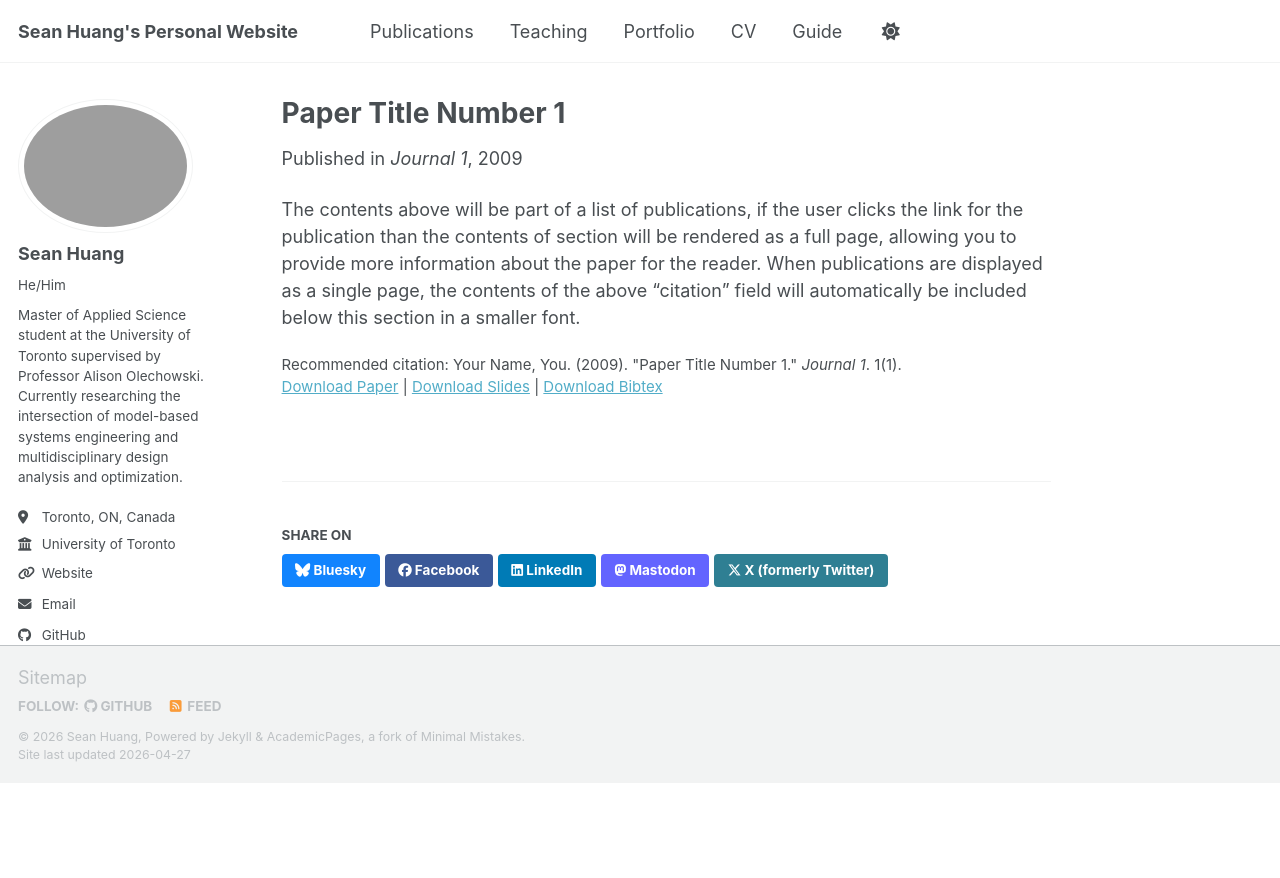
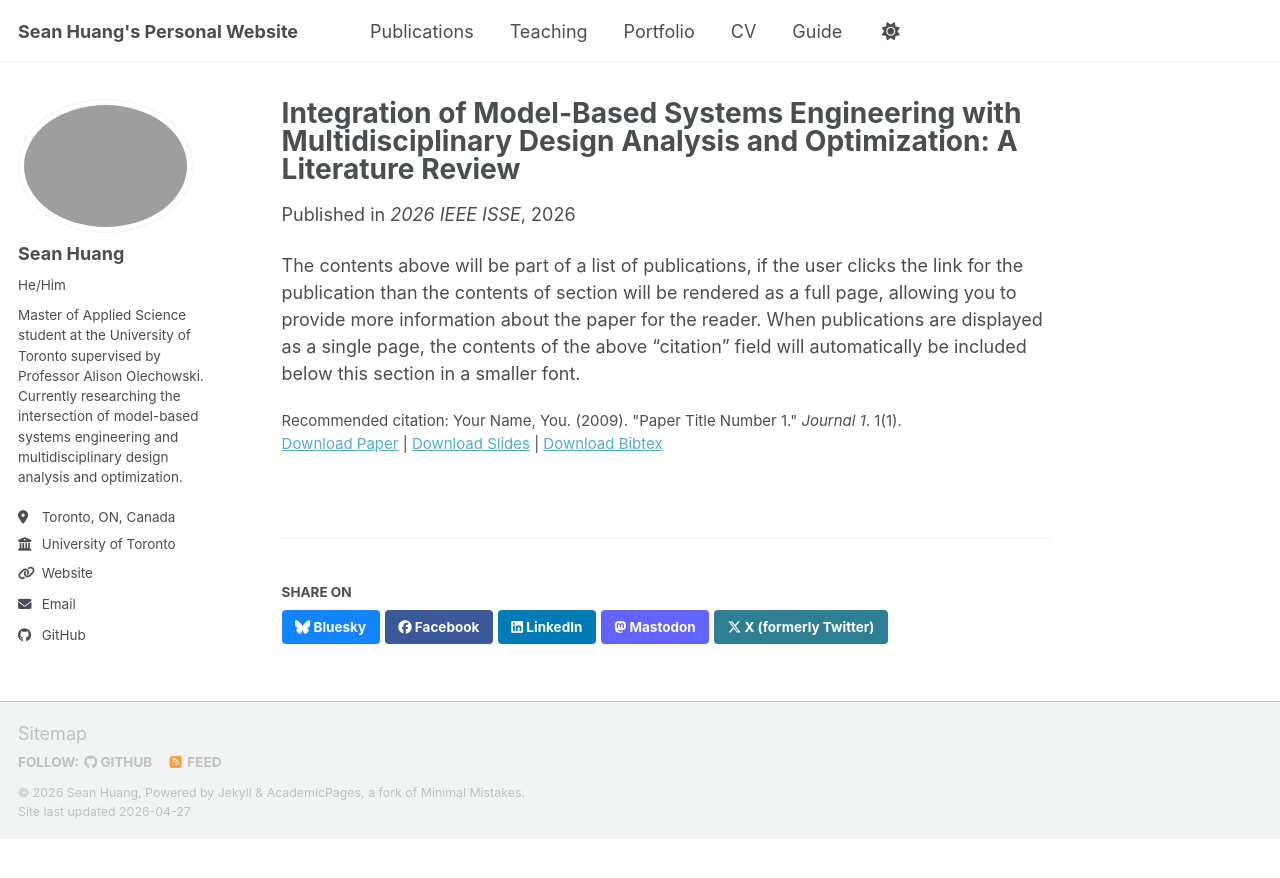
Before and after one commit to seanhuang2002/seanhuang2002.github.io, a Jekyll site: the page built from _publications/2009-10-01-paper-title-number-1.md, in a window 1280 px wide. Shown: the top 878 px of the page. Built offline with Jekyll 4.4.1, drawn with Linux system fonts in a browser that asks for light colours; a script bundle is joined from its source files by our own code; library files that are not in the unit come from our copies.

Commit message:
Update 2009-10-01-paper-title-number-1.md

```diff
--- a/_publications/2009-10-01-paper-title-number-1.md
+++ b/_publications/2009-10-01-paper-title-number-1.md
@@ -1,11 +1,11 @@
 ---
-title: "Paper Title Number 1"
+title: "Integration of Model-Based Systems Engineering with Multidisciplinary Design Analysis and Optimization: A Literature Review"
 collection: publications
 category: manuscripts
 permalink: /publication/2009-10-01-paper-title-number-1
-excerpt: 'This paper is about the number 1. The number 2 is left for future work.'
-date: 2009-10-01
-venue: 'Journal 1'
+excerpt: 'This paper is a literature review on existing methods towards the integration of model-based systems engineering with multidisciplinary design analysis and optimization. This paper was published at the 2026 IEEE International Symposium on Systems Engineering'
+date: 2026-09-22
+venue: '2026 IEEE ISSE'
 slidesurl: 'https://academicpages.github.io/files/slides1.pdf'
 paperurl: 'https://academicpages.github.io/files/paper1.pdf'
 bibtexurl: 'https://academicpages.github.io/files/bibtex1.bib'
```
